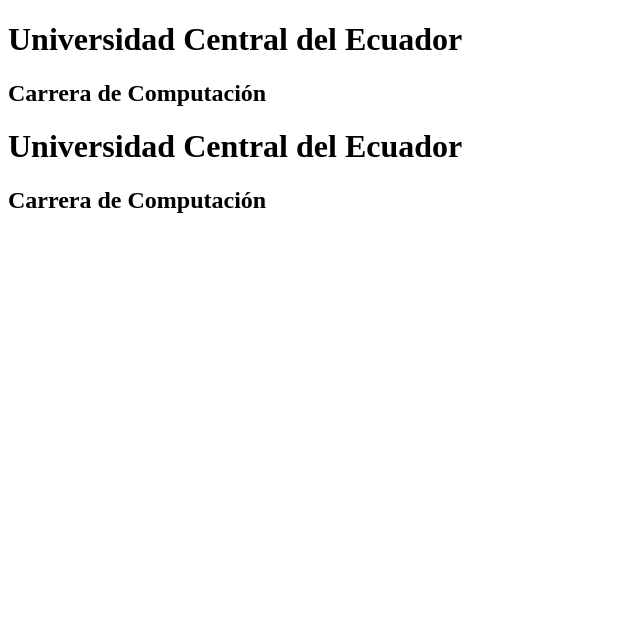
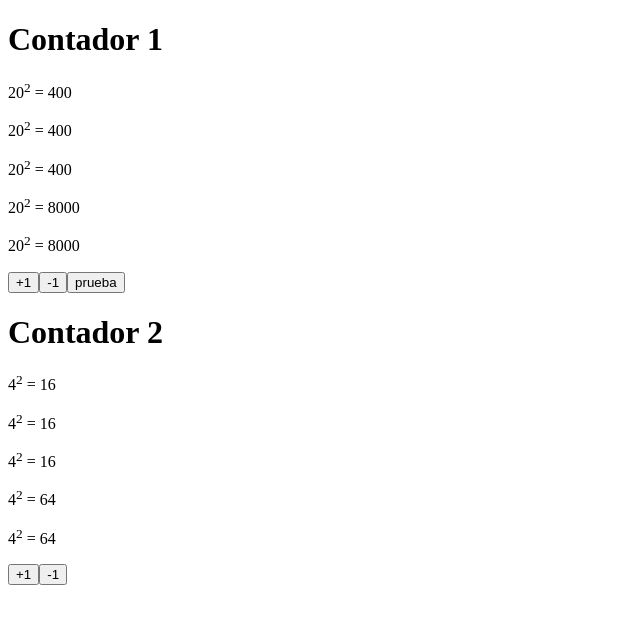
Before and after one commit to Aryy234/pw_vue_u2_ae, a Vue app: page / in a window 1280 px wide. Shown: the top 624 px of the page, without its empty margins (0-640 px from the left). Built offline with nearby package versions, Linux system fonts and the light colour scheme.

Commit message:
taller 14 - Directivas en Vue

```diff
--- a/src/components/Contador.vue
+++ b/src/components/Contador.vue
@@ -1,17 +1,81 @@
-<template>
+<!--  html del componente -->
+ <template>
+  <div>
+    <h1>{{ tit }}</h1>
+    <p>{{ numero }}<sup>2</sup> = {{ calculaCuadrado }}</p>
+    <p>{{ numero }}<sup>2</sup> = {{ calculaCuadrado }}</p>
+    <p>{{ numero }}<sup>2</sup> = {{ calculaCuadrado }}</p>
+    <p>{{ numero }}<sup>2</sup> = {{ calculaCubo }}</p>
+    <p>{{ numero }}<sup>2</sup> = {{ obtenerCubo() }}</p>
     <div>
-        <h1>Universidad Central del Ecuador</h1>
-        <h2>Carrera de Computación</h2>
+      <button v-on:click="incrementar()">+1</button>
+      <button v-on:click="decrementar()">-1</button>
+      <button v-show="mostrar">prueba</button>
     </div>
-
+  </div>
 </template>
 
 <script>
+// lógica del componente
 export default {
+  // declaracion de option api
+  data(){ //declaracion de propiedades reactivas
+    return {
+      numero: this.inicio,
+      titulo: "Contador Vue",
+    };
+  },
+  methods: {
+    // declaracion de metodos
+    obtenerCuadrado(){
+      console.log("Calculando el cuadrado...");
+      return this.numero * this.numero;
+    },
+    obtenerCubo(){
+      console.log("Calculando el cubo...");
+      return this.numero * this.numero * this.numero;
+    },
+    incrementar(){
+      console.log(this.tit);
+      this.numero++;
+    },
+    decrementar(){
+      this.numero--;
+    },
+  },
+  computed: {
+    // declaracion de propiedades computadas
+    calculaCuadrado(){
+      console.log("Entro a propiedad computada");
+      return this.numero * this.numero;
+    },
+    calculaCubo(){
+      console.log("Entro a propiedad computada Cubo");
+      return this.numero * this.numero * this.numero;
+    },
+  },
+  /*props:[
+    // declaracion de propiedades para instanciar desde el componente padre externo
+    "tit", "inicio", "mostrar"
 
-}
+  ]Declaracio basica de props */
+
+  props: {
+    tit:String,
+    inicio: {
+        type: Number,
+        default: 99,
+        validator(value){
+          return value > 10;
+        }
+    },
+    mostrar: Boolean
+  }
+  /*String. Number, Boolean, Array, Object, Date, Function, Symbol, BigInt*/
+
+};
 </script>
 
 <style>
-
+/* estilos del css del componente */
 </style>
--- a/src/views/ContadorView.vue
+++ b/src/views/ContadorView.vue
@@ -1,7 +1,8 @@
 <template>
     <div>
-        <Contador />
-        <Contador />
+        <Contador tit="Contador 1" v-bind:inicio="20" :mostrar="true" />
+        <Contador tit="Contador 2" :inicio="4" :mostrar="false" />
+
     </div>
 
 </template>
```
